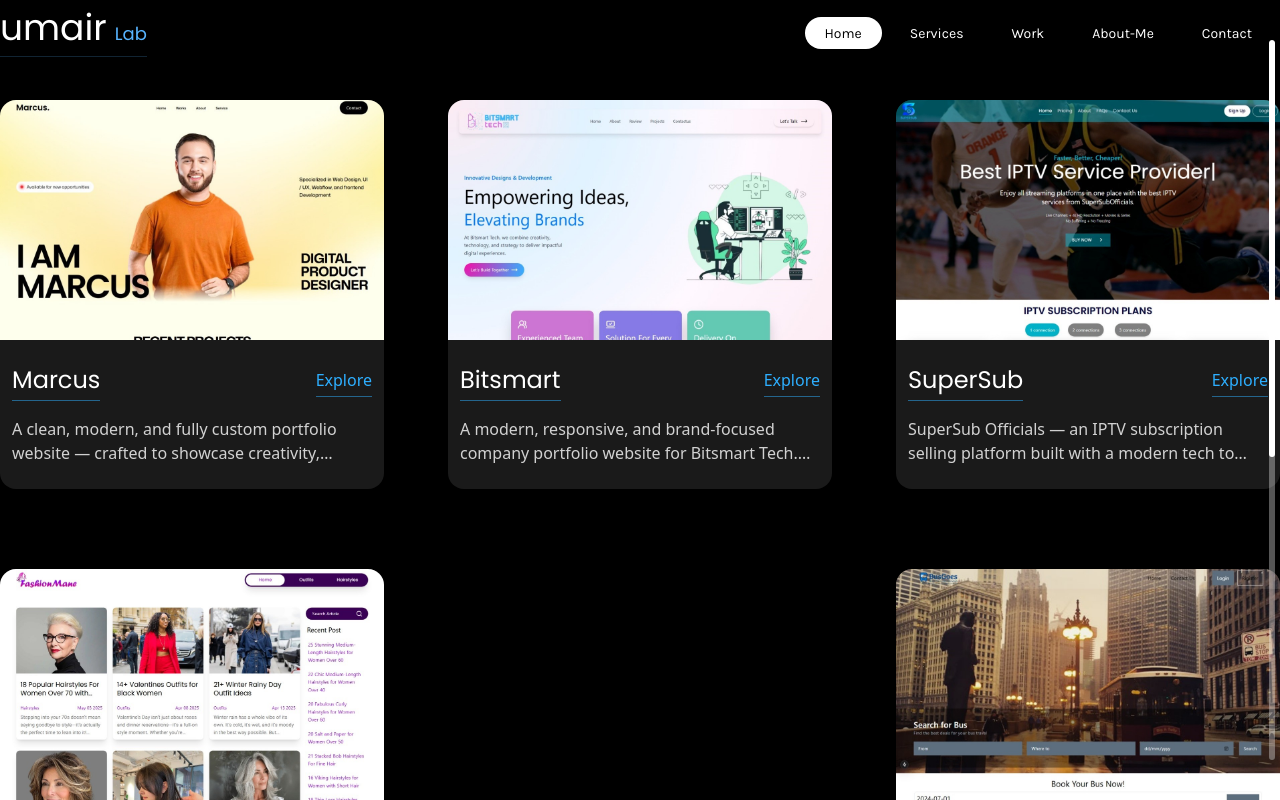
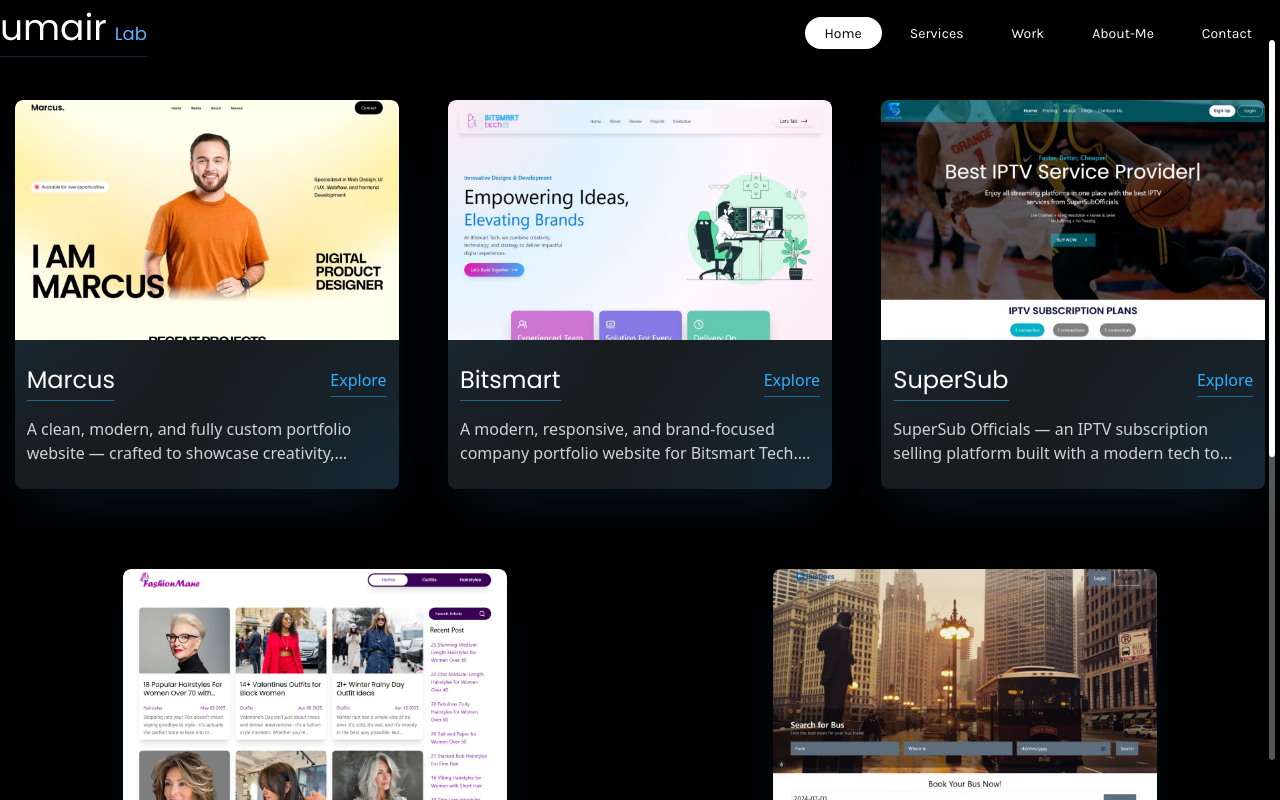
Before and after one commit to UmairZakria/portfolio-v3, a React (Vite) app: page /projects in a window 1280 px wide. Shown: the top 800 px of the page. Built offline with nearby package versions, Linux system fonts and the light colour scheme; a web font is replaced by a local one.

Commit message:
image lagging fixed

```diff
--- a/src/components/About.jsx
+++ b/src/components/About.jsx
@@ -281,9 +281,9 @@ const About = () => {
           </div>
           <div className="flex md:flex-row flex-col justify-around h-full   lg:gap-30 ">
             <div className=" relative   h-full flex flex-col  md:gap-0 gap-4 rounded-2xl justify-evenly  col-">
-              <div className="images md:w-[350px] lg:w-[450px] xl:w-[500px] rounded-md object-cover" >
-                <img src={data[activeIndex].img} className="" />
-              </div>
+              {/* <div className="images md:w-[350px] lg:w-[450px] xl:w-[500px] rounded-md object-cover" > */}
+                <img  src={data[activeIndex].img} className="images md:w-[350px] lg:w-[450px] xl:w-[500px] rounded-md object-cover"  />
+              {/* </div> */}
 
               <div className="project-text space-y-2">
                 <h1 className="text-2xl lg:text-5xl xl:text-7xl font-Montserrat">
--- a/src/components/Footer2.jsx
+++ b/src/components/Footer2.jsx
@@ -40,7 +40,7 @@ const Footer2 = () => {
   };
   return (
     <>
-      <div className="w-full relative h-[3px] bg-prime2   overflow-hidden mt-[120px] "></div>
+      <div className="w-full relative h-[3px]  bg-prime2   overflow-hidden mt-[120px] "></div>
       <div className="relative ">
 
         <motion.div
@@ -65,7 +65,7 @@ const Footer2 = () => {
           <div className="h-full flex lg:px-10 xl:container mx-auto   md:gap-0 gap-10 md:flex-nowrap flex-wrap  !justify-between">
             <div className="grid place-content-start  w-full lg:w-[350px]  h-full ">
               <div className="space-y-5  ">
-                <h1 className="text-4xl space-x-2 inline-flex gap-2 pb-2 border-b-[1px] border-prime2/20 items-end font-Poppins">
+                <h1 className="text-4xl space-x-2 text-white inline-flex gap-2 pb-2 border-b-[1px] border-prime2/20 items-end font-Poppins">
                   umair
                   <span className="text-lg font-Poppins  text-prime2">
                     Lab
--- a/src/components/Numbers.jsx
+++ b/src/components/Numbers.jsx
@@ -21,10 +21,10 @@ const Numbers = () => {
         <h4 className="uppercase text-prime mb-1">
           Pioneering Trust and Innovation
         </h4>
-        <h2 className="text-3xl md:text-5xl font-Raleway font-semibold mb-5">
+        <h2 className="text-3xl md:text-5xl font-Raleway font-medium mb-5">
           Results That Matter
         </h2>
-        <p className="text-xl md:w-3/4 text-white/80 mb-10">
+        <p className="text-xl md:w-3/4 text-white/80 mb-12">
           Your vision deserves more than just code—it deserves a solution that
           truly works.
         </p>
--- a/src/components/pages/Projects.jsx
+++ b/src/components/pages/Projects.jsx
@@ -85,29 +85,24 @@ const Projects = () => {
     ];
     return (
 
-        <>
+        <div className=''>
+
             <Navbar />
-            <div className=' mt-[100px] min-h-screen xl:container lg:px-10  gap-5  xl:px-0 mx-auto flex items-center justify-between gap-y-20 flex-wrap'>
+            <div className=' relative mt-[100px] min-h-screen xl:container lg:px-10  2xl:gap-20 gap-5  xl:px-0 mx-auto flex items-center xl:justify-around 2xl:justify-center lg:justify-between gap-y-20 flex-wrap'>
 
                 {
                     data.map((data) => (
 
-                        <div className=' h-full bg-white/10 backdrop-blur-xl rounded-2xl overflow-hidden
-                        '>
                         <motion.div
-                                key={data.id}
+                            key={data.name}
                             initial={{
                                 opacity: 0,
-                                    scaleX: 0.9,
-                                    y: 200
+                                y: 20
 
                             }}
-                                whileHover={{ scale: 1.01, cursor: 'pointer' }}
-                                whileTap={{ scale: 0.99 }}
                             whileInView={{
                                 opacity: 1,
                                 y: 0,
-                                    scaleX: 1,
 
                                 transition: {
                                     delay: 0.1,
@@ -117,17 +112,37 @@ const Projects = () => {
 
                             }}
                             viewport={{ once: true }}
+                            className=' h-full bg-[#3a444b6b] backdrop-blur-xl rounded-lg shadow-2xl shadow-prime/10 overflow-hidden
+                        '>
+                            <div
 
-                                className=' flex flex-col  shadow-2xl rounded-xl  h-auto w-full md:w-[460px] max-w-sm'>
+
+                                className=' relative flex flex-col  shadow-2xl   h-auto w-full md:w-[460px] max-w-sm'>
                                 <div className='h-full relative '>
 
                                     <img className=' h-[240px] object-top hover:object-bottom transition-all duration-300 ease-linear w-full rounded-t-lg     object-cover ' src={data.img} alt="image" />
                                 </div>
+                                <motion.div
+                                    initial={{ opacity: 0 }}
+                                    whileInView={{ opacity: 1 }}
+                                    transition={{ duration: 1, ease: "easeInOut" }}
+                                    className="absolute w-full h-full top-0 left-0 -z-10"
+                                    style={{
+                                        background: `
+                        radial-gradient(circle at 0% 50%, rgba(37, 157, 255, 0.1) 0%, transparent 40%), /* Indigo glow bottom-left */
+                        radial-gradient(circle at 100% 100%, rgba(0, 154, 250, 0.1) 0%, transparent 40%) /* Pink glow top-right */
+                          `,
+                                        // Ensure the background covers the entire div
+                                        backgroundSize: "cover",
+                                        backgroundRepeat: "no-repeat",
+                                    }}
+                                ></motion.div>
 
                                 <div
 
-                                    className=' flex flex-col   px-3 py-6  border-gray-400 gap-4 '>
-                                    <div className='flex items-center  flex-wrap justify-between w-full'>
+                                    className='relative flex flex-col   px-3 py-6  border-gray-400 gap-4 '>
+
+                                    <div className='flex  items-center  flex-wrap justify-between w-full'>
 
 
                                         <h1 className='text-2xl font text-white border-b-[1px] border-prime/50 pb-1 font-Poppins '>{data.name}</h1>
@@ -146,16 +161,16 @@ const Projects = () => {
                                     </p>
 
                                 </div>
+                            </div>
                         </motion.div>
-                        </div>
                     ))
                 }
 
 
-            </div>
+            </div >
             <Footer2 />
 
-        </>
+        </div>
     )
 }
 
```
Lines whose indentation alone changed are shown as unchanged.
